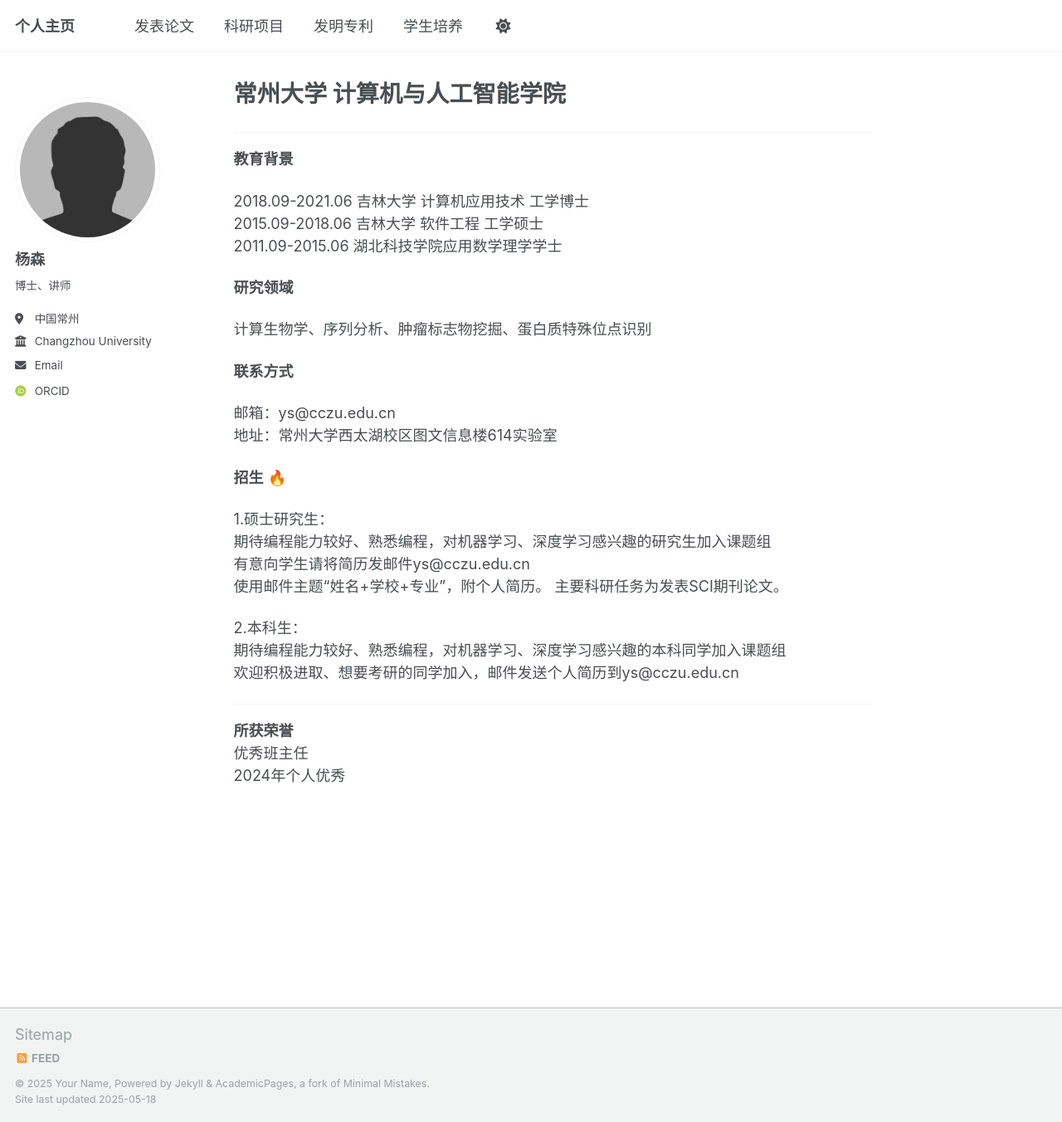
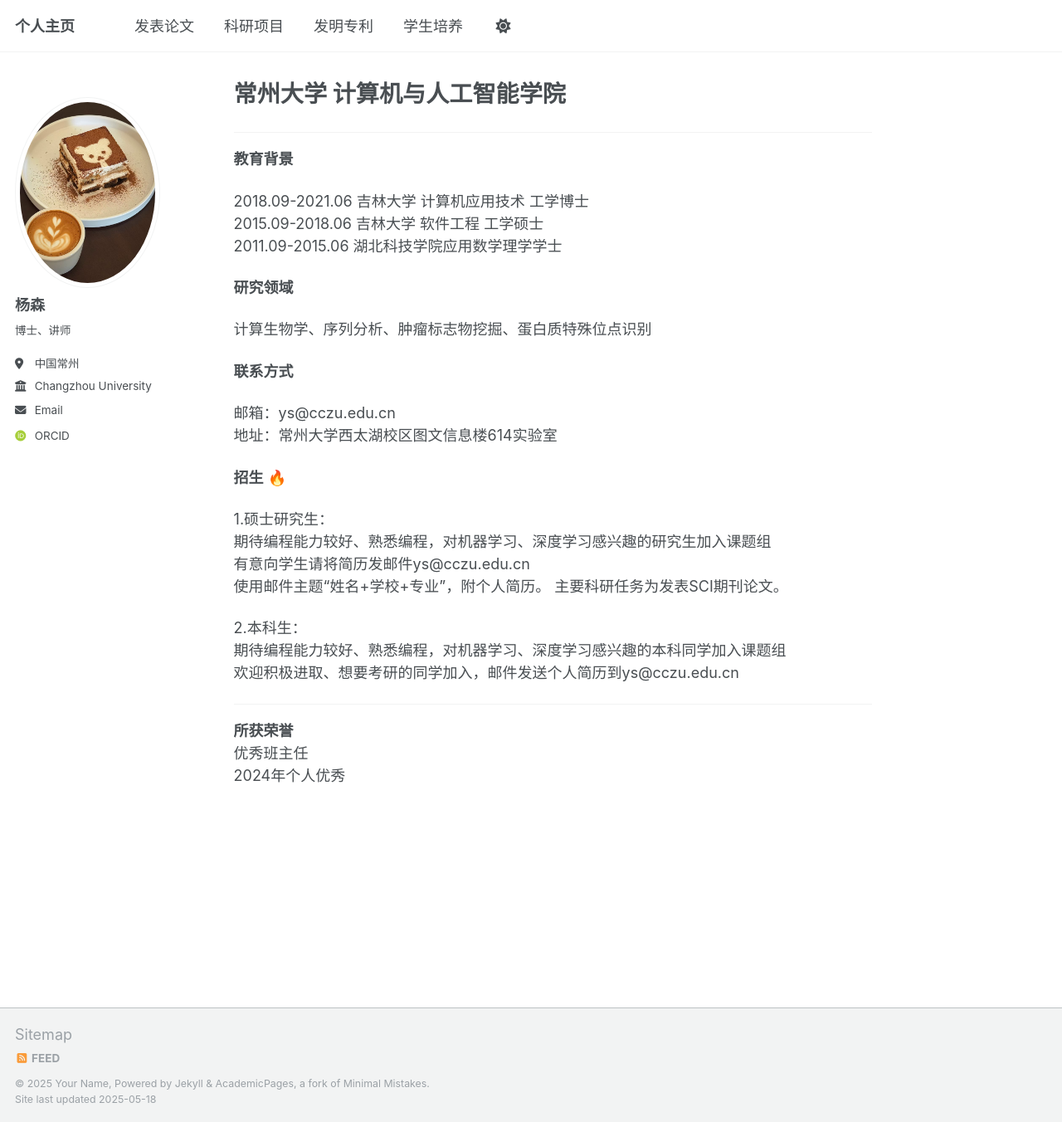
Before and after one commit to abcair/ys, a Jekyll site: the page built from _pages/about.md, in a window 1280 px wide and 1352 px high. Shown: the whole window at 83% size. Built offline with Jekyll 4.4.1, drawn with Linux system fonts in a browser that asks for light colours; emoji names are drawn with the system emoji font; some web fonts are replaced.

Commit message:
Update _config.yml
Signed-off-by: abcair <57550630+abcair@users.noreply.github.com>

```diff
--- a/_config.yml
+++ b/_config.yml
@@ -22,7 +22,7 @@ repository               : "academicpages/academicpages.github.io"
 #               Additional customization can be done by editing /_includes/author-profile.html
 author:
   # Biographic information
-  avatar           : "bio-photo.jpg"
+  avatar           : "coffee.jpg"
   name             : "杨森"
   pronouns         : # example: "she/her"
   bio              : "博士、讲师"
```
